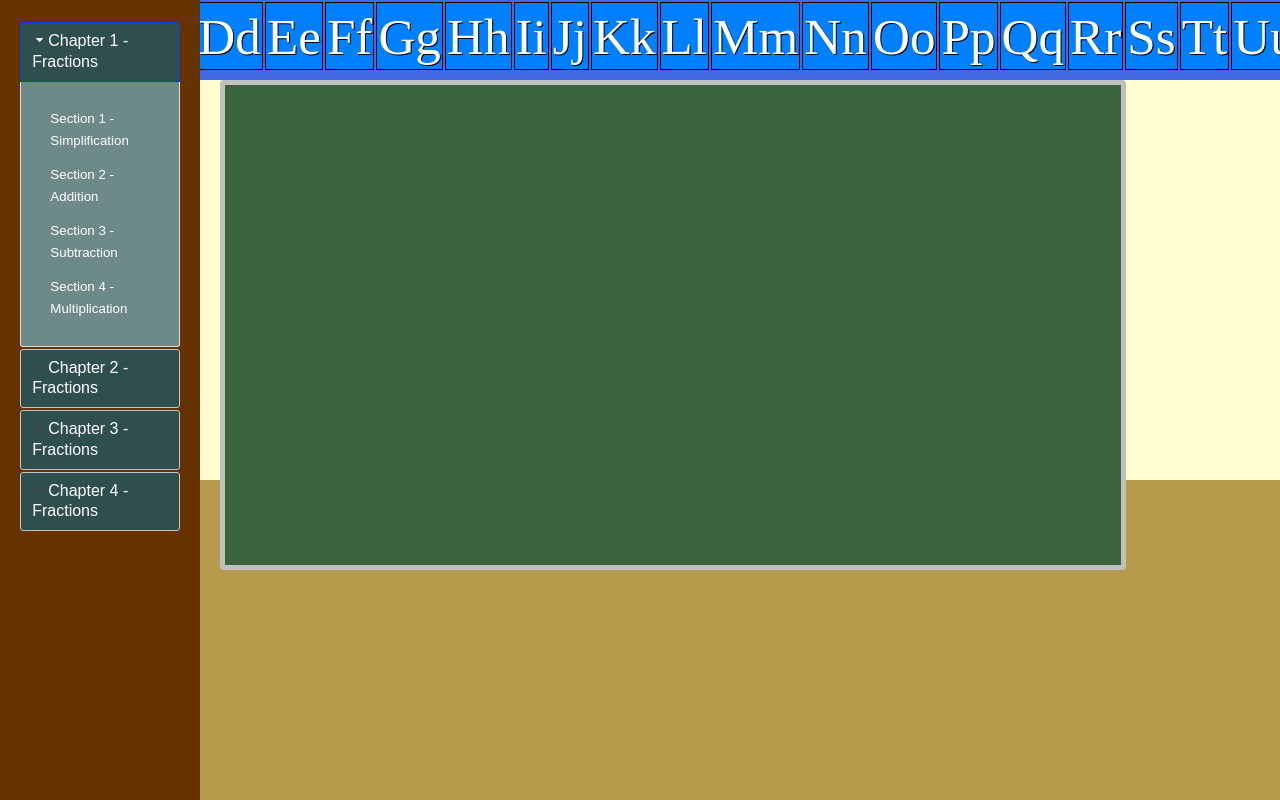
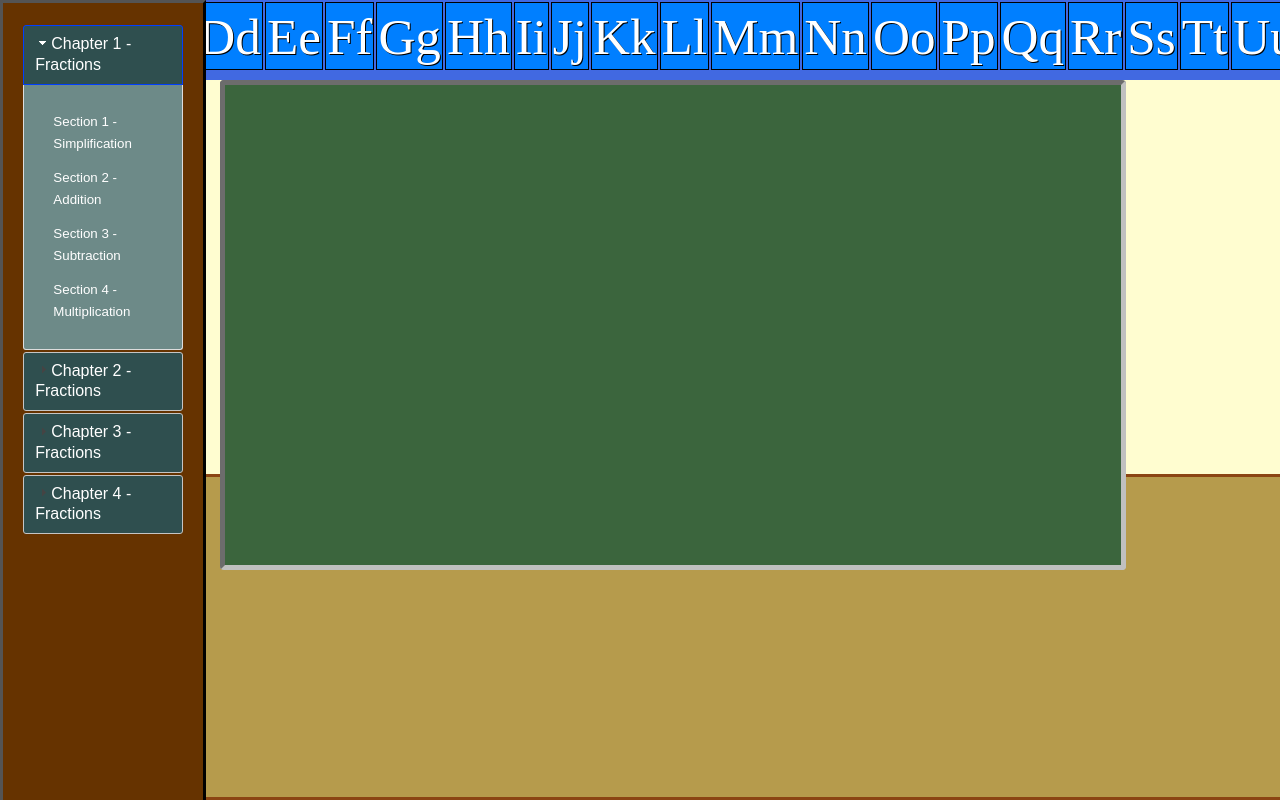
Before and after one commit to JerameyATyler/JerameyATyler.github.io, a plain HTML site: page index.html in a window 1280 px wide. Drawn offline with Linux system fonts and the light colour scheme.

Commit message:
Added borders.

```diff
--- a/css/style.css
+++ b/css/style.css
@@ -11,6 +11,7 @@ Sidebar specific styles
     height: 100%;
     width: 200px;
     background-color: #663300;
+    border: medium black outset;
 }
 /*
 Sidebar menu
@@ -54,7 +55,7 @@ Problem viewer
     height: 60%;
     width: 70%;
     background-color: #3B653D;
-    border: thick solid silver;
+    border: thick inset silver;
     border-radius: 4px;
     color:ghostwhite;
 }
@@ -124,6 +125,7 @@ Background
     bottom: 0;
     left: 0;
     background: #b69b4c;
+    border: medium saddlebrown solid;
 }
 
 .window{
```
